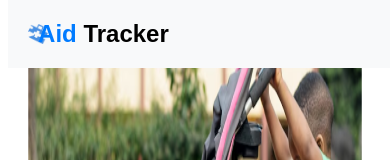
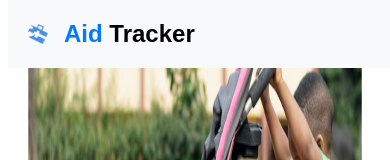
Before and after one commit to maureenjesse/aid-trackers, a Next.js app: page / in a window 390 px wide. Shown: the top 160 px of the page. Built offline with nearby package versions, Linux system fonts and the light colour scheme.

Commit message:
responsive logo

```diff
--- a/src/app/styles/Header.module.css
+++ b/src/app/styles/Header.module.css
@@ -62,7 +62,7 @@
     }
     /* .logo{
       position: relative;
-      left: -68%;
+      left: -60%;
     } */
 
     .contactButton{
@@ -73,7 +73,7 @@
   @media screen and (orientation:portrait){
     .logo{
       position: relative;
-      left: -62%;
+      left: -55%;
     }
 
     .companylogo{
```
